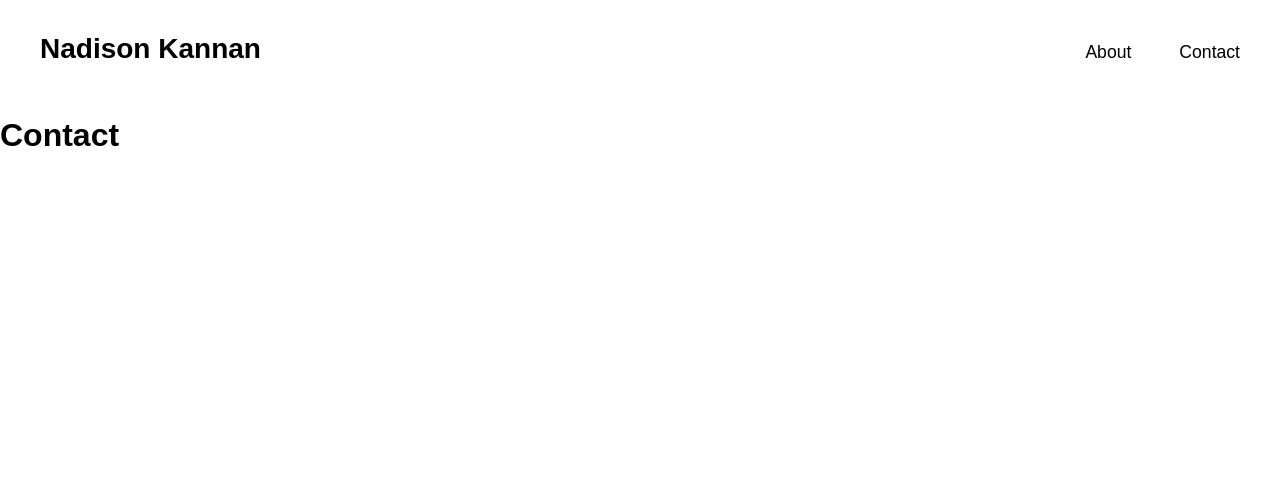
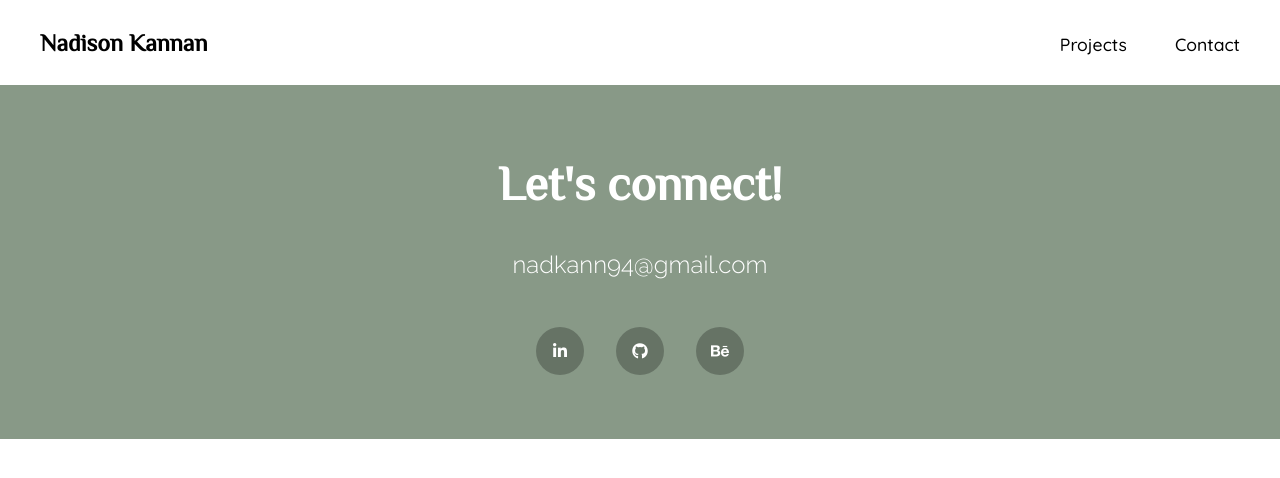
Before and after one commit to nkannan94/Personal-Website, a plain HTML site: page contact.html in a window 1280 px wide. Drawn offline with Linux system fonts and the light colour scheme.

Commit message:
Same as previous

```diff
--- a/contact.html
+++ b/contact.html
@@ -5,20 +5,42 @@
     <meta http-equiv="X-UA-Compatible" content="IE=edge">
     <meta name="viewport" content="width=device-width, initial-scale=1.0">
     <link rel="stylesheet" href="./resources/styles.css">
+    <link rel="preconnect" href="https://fonts.googleapis.com">
+    <link rel="preconnect" href="https://fonts.gstatic.com" crossorigin>
+    <link rel="preconnect" href="https://fonts.googleapis.com">
+    <link rel="preconnect" href="https://fonts.gstatic.com" crossorigin>
+    <link href="https://fonts.googleapis.com/css2?family=Philosopher&family=Quicksand:wght@300;400;500;700&family=Raleway:wght@300;400;500&display=swap" rel="stylesheet">
+    <script src="https://kit.fontawesome.com/886e2b9f76.js" crossorigin="anonymous"></script>
     <title>Contact</title>
 </head>
 <body>
+    <!-- Header -->
     <header>
         <div id="logo">
-            <h1><a href="./index.html">Nadison Kannan</a></h1>
+            <h2><a href="./index.html">Nadison Kannan</a></h2>
         </div>
         <nav>
             <ol>
-                <li><a href="./about.html">About</a></li>
+                <li><a href="./index.html">Projects</a></li>
+                <!-- <li><a href="./about.html">About</a></li> -->
                 <li><a href="./contact.html">Contact</a></li>
             </ol>
         </nav>
     </header>
-    <h1>Contact</h1>
+
+    <!-- Contact -->
+    <section id="contact">
+        <h1>Let's connect!</h1>
+        <div id="contact-info">
+            <h2>nadkann94@gmail.com</h2>
+            <div class="socials">
+                <a href="https://www.linkedin.com/in/nadison-kannan/" target="_blank"><div class="profile linkedin"><i class="fa-brands fa-linkedin-in"></i></div></a>
+                <a href="https://github.com/nkannan94"  target="_blank"><div class="profile github"><i class="fa-brands fa-github"></i></div></a>
+                <a href="https://www.behance.net/nadisonkannan"  target="_blank"><div class="profile behance"><i class="fa-brands fa-behance"></i></div></a>
+            </div>
+        </div>
+    </section>
+
+
 </body>
 </html>
--- a/resources/styles.css
+++ b/resources/styles.css
@@ -8,6 +8,7 @@ body {
 
 h1 {
     font-family: 'Philosopher', sans-serif;
+    font-size: 1.75rem;
 }
 
 h2, h3, h4, h5, h6 {
@@ -26,7 +27,6 @@ header {
 #logo a {
     font-weight: bold;
     font-family: 'Philosopher', sans-serif;
-    font-size: 1.75rem;
 }
 
 nav ol {
@@ -187,8 +187,27 @@ header a:hover {
 }
 
 /* Footer */
-
-
 footer p {
     margin: 2rem 0 2rem 1.5rem;
 }
+
+/* Contact */
+#contact {
+    background-color: #889987;
+    padding: 2rem;
+    color: #FFF;
+    text-align: center;
+}
+
+#contact h1 {
+    font-size: 3rem;
+}
+
+#contact h2 {
+    font-weight: 200;
+}
+
+#contact .socials {
+    margin: 2rem 0;
+    padding-top: 1rem;
+}
```
Also changed, not shown: index.html (+4 -4 lines).
